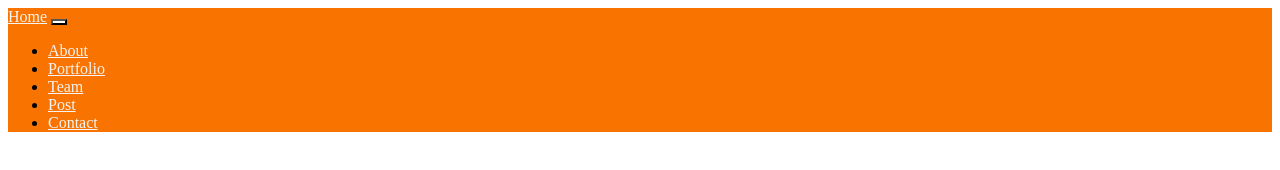
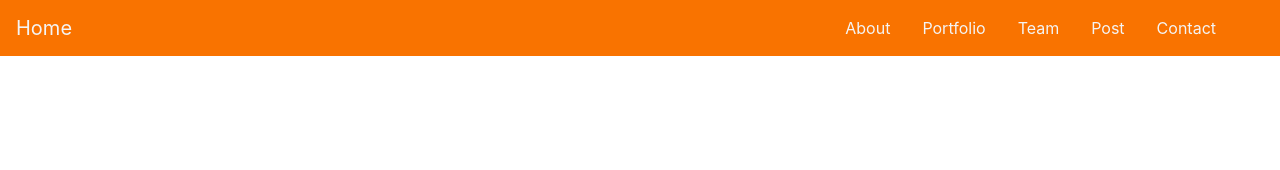
Before and after one commit to rey-adam/portfoliosite, a plain HTML site: page index.html in a window 1280 px wide. Drawn offline with nearby package versions, Linux system fonts and the light colour scheme.

Commit message:
added bootstrap4 in html

```diff
--- a/index.html
+++ b/index.html
@@ -2,6 +2,7 @@
 <html lang = "en">
 <head>
   <!-- basic.html -->
+  <link href="https://stackpath.bootstrapcdn.com/bootstrap/4.1.1/css/bootstrap.min.css" rel="stylesheet" integrity="sha384-WskhaSGFgHYWDcbwN70/dfYBj47jz9qbsMId/iRN3ewGhXQFZCSftd1LZCfmhktB" crossorigin="anonymous">
   <link rel="stylesheet" type="text/css" href="css/style.css">
   <title>Rey Adam Cruz Portfolio</title>
   <meta charset = "UTF-8" />
```
